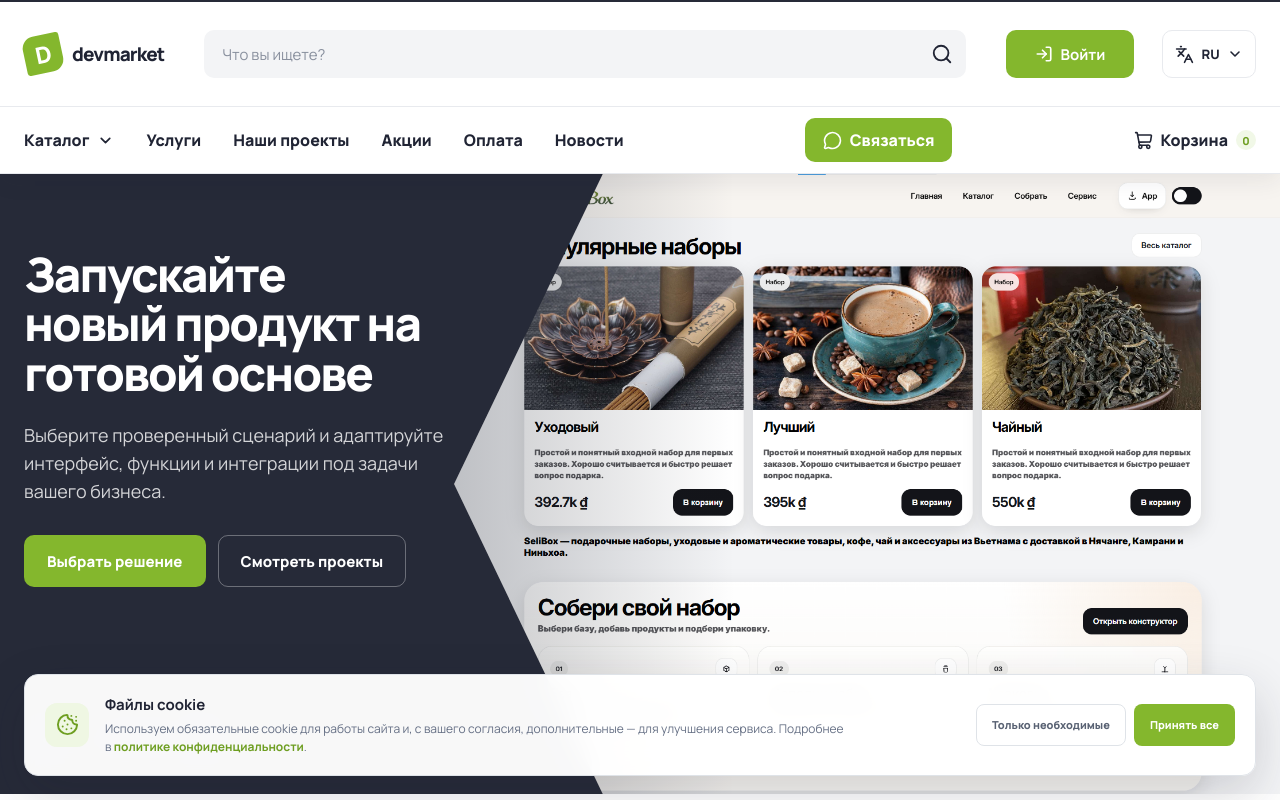
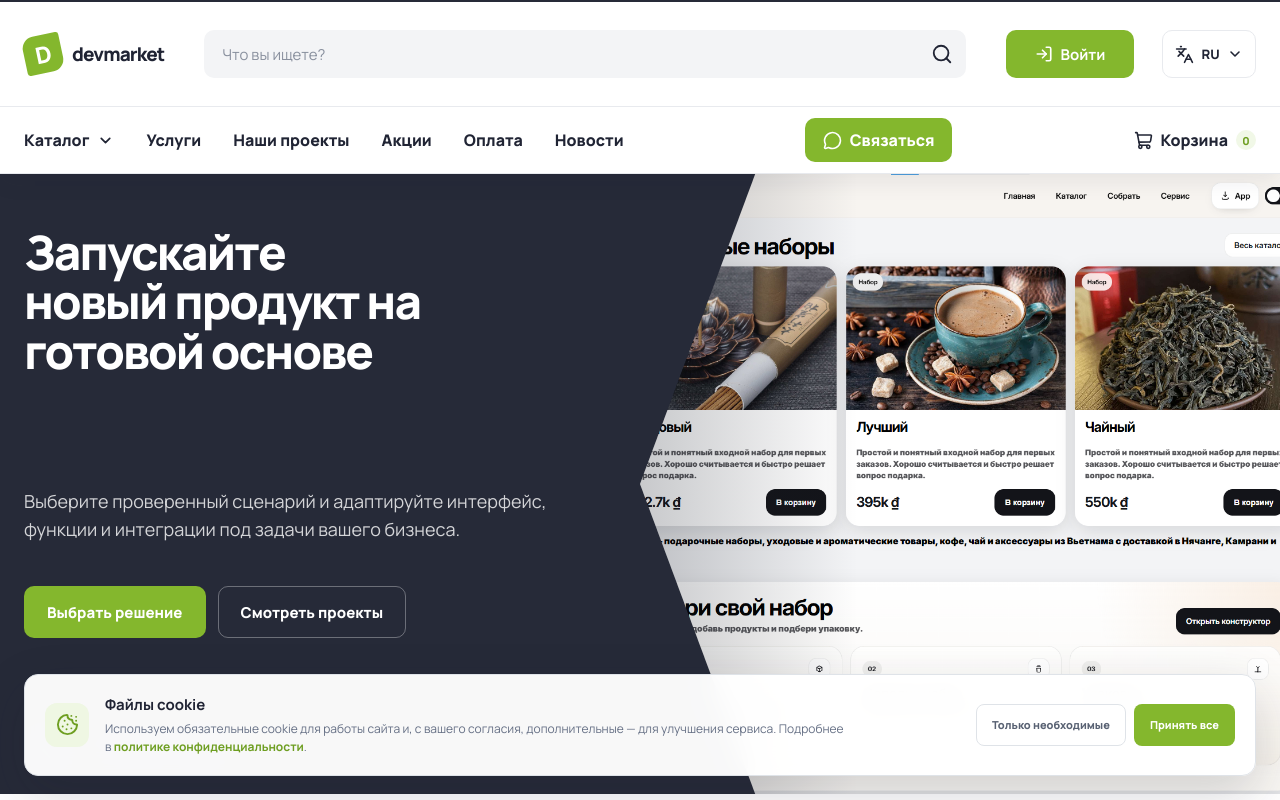
Before and after one commit to Bitaxa-72/devMarket, a React (Vite) app: page / in a window 1280 px wide. Shown: the top 800 px of the page. Built offline with nearby package versions, Linux system fonts and the light colour scheme.

Commit message:
stabilize hero slide layout

```diff
--- a/src/components/HeroSlider.jsx
+++ b/src/components/HeroSlider.jsx
@@ -112,7 +112,7 @@ export function HeroSlider({ onOpenContacts }) {
     >
       <span className="hero-slider__status" aria-live="polite">Слайд {activeIndex + 1} из {slides.length}: {activeSlide.title}</span>
       <div className="hero-slider__container">
-        <div className="hero-slider__content" key={`content-${activeSlide.id}`}>
+        <div className="hero-slider__content">
           <h1 className="hero-slider__title">{activeSlide.title}</h1>
           <p className="hero-slider__description">{activeSlide.description}</p>
           <div className="hero-slider__actions">
@@ -150,7 +150,7 @@ export function HeroSlider({ onOpenContacts }) {
             </button>
           </div>
         </div>
-        <div className="hero-slider__visual" key={`visual-${activeSlide.id}`}>
+        <div className="hero-slider__visual">
           <figure className="hero-slider__frame">
             <img className="hero-slider__image" src={activeSlide.image} alt={activeSlide.imageAlt} />
           </figure>
--- a/src/styles/hero-slider.css
+++ b/src/styles/hero-slider.css
@@ -20,20 +20,19 @@
   display: grid;
   width: min(100% - 48px, 1280px);
   height: 620px;
-  grid-template-columns: minmax(0, 0.88fr) minmax(0, 1.12fr);
+  grid-template-columns: repeat(2, minmax(0, 1fr));
   margin: 0 auto;
 }
 
 .hero-slider__content {
   position: relative;
   z-index: 2;
-  display: flex;
+  display: grid;
   min-width: 0;
   height: 620px;
-  flex-direction: column;
-  align-items: flex-start;
-  padding: 76px 58px 32px 0;
-  animation: hero-slider-content-in 420ms cubic-bezier(0.16, 1, 0.3, 1);
+  grid-template-rows: 260px 98px 52px 1fr;
+  align-items: start;
+  padding: 54px 58px 22px 0;
 }
 
 .hero-slider__title {
@@ -48,7 +47,7 @@
 
 .hero-slider__description {
   max-width: 570px;
-  margin: 24px 0 0;
+  margin: 0;
   color: rgb(255 255 255 / 80%);
   font-size: 18px;
   line-height: 1.55;
@@ -59,7 +58,7 @@
   display: flex;
   flex-wrap: wrap;
   gap: 12px;
-  margin-top: 30px;
+  margin: 0;
 }
 
 .hero-slider__button {
@@ -110,6 +109,7 @@
   align-items: center;
   gap: 8px;
   margin-top: auto;
+  align-self: end;
 }
 
 .hero-slider__arrow {
@@ -184,12 +184,11 @@
   position: relative;
   min-width: 0;
   height: 620px;
-  animation: hero-slider-visual-in 460ms cubic-bezier(0.16, 1, 0.3, 1);
 }
 
 .hero-slider__frame {
   position: absolute;
-  inset: 0 calc((100vw - min(100vw - 48px, 1280px)) / -2) 0 -112px;
+  inset: 0 calc((100vw - min(100vw - 48px, 1280px)) / -2) 0 0;
   overflow: hidden;
   margin: 0;
   background: #171b26;
@@ -212,33 +211,7 @@
   object-position: top center;
 }
 
-@keyframes hero-slider-content-in {
-  from {
-    opacity: 0.72;
-    transform: translateX(-12px);
-  }
-
-  to {
-    opacity: 1;
-    transform: translateX(0);
-  }
-}
-
-@keyframes hero-slider-visual-in {
-  from {
-    opacity: 0.72;
-  }
-
-  to {
-    opacity: 1;
-  }
-}
-
 @media (max-width: 1080px) {
-  .hero-slider__container {
-    grid-template-columns: minmax(0, 0.95fr) minmax(0, 1.05fr);
-  }
-
   .hero-slider__content {
     padding-right: 38px;
   }
@@ -247,9 +220,6 @@
     font-size: clamp(40px, 5vw, 50px);
   }
 
-  .hero-slider__frame {
-    left: -82px;
-  }
 }
 
 @media (max-width: 860px) {
@@ -267,6 +237,7 @@
   .hero-slider__content {
     width: min(100% - 48px, 760px);
     height: 460px;
+    grid-template-rows: 184px 80px 52px 1fr;
     margin: 0 auto;
     padding: 48px 0 22px;
   }
@@ -303,6 +274,7 @@
   .hero-slider__content {
     width: min(100% - 32px, 540px);
     height: 560px;
+    grid-template-rows: 210px 112px 106px 1fr;
     padding: 34px 0 16px;
   }
 
@@ -312,14 +284,14 @@
   }
 
   .hero-slider__description {
-    margin-top: 18px;
+    margin: 0;
     font-size: 16px;
   }
 
   .hero-slider__actions {
     width: 100%;
     gap: 10px;
-    margin-top: 24px;
+    margin: 0;
   }
 
   .hero-slider__button {
@@ -343,14 +315,6 @@
 }
 
 @media (prefers-reduced-motion: reduce) {
-  .hero-slider__content {
-    animation: none;
-  }
-
-  .hero-slider__visual {
-    animation: none;
-  }
-
   .hero-slider__button {
     transition: none;
   }
```
